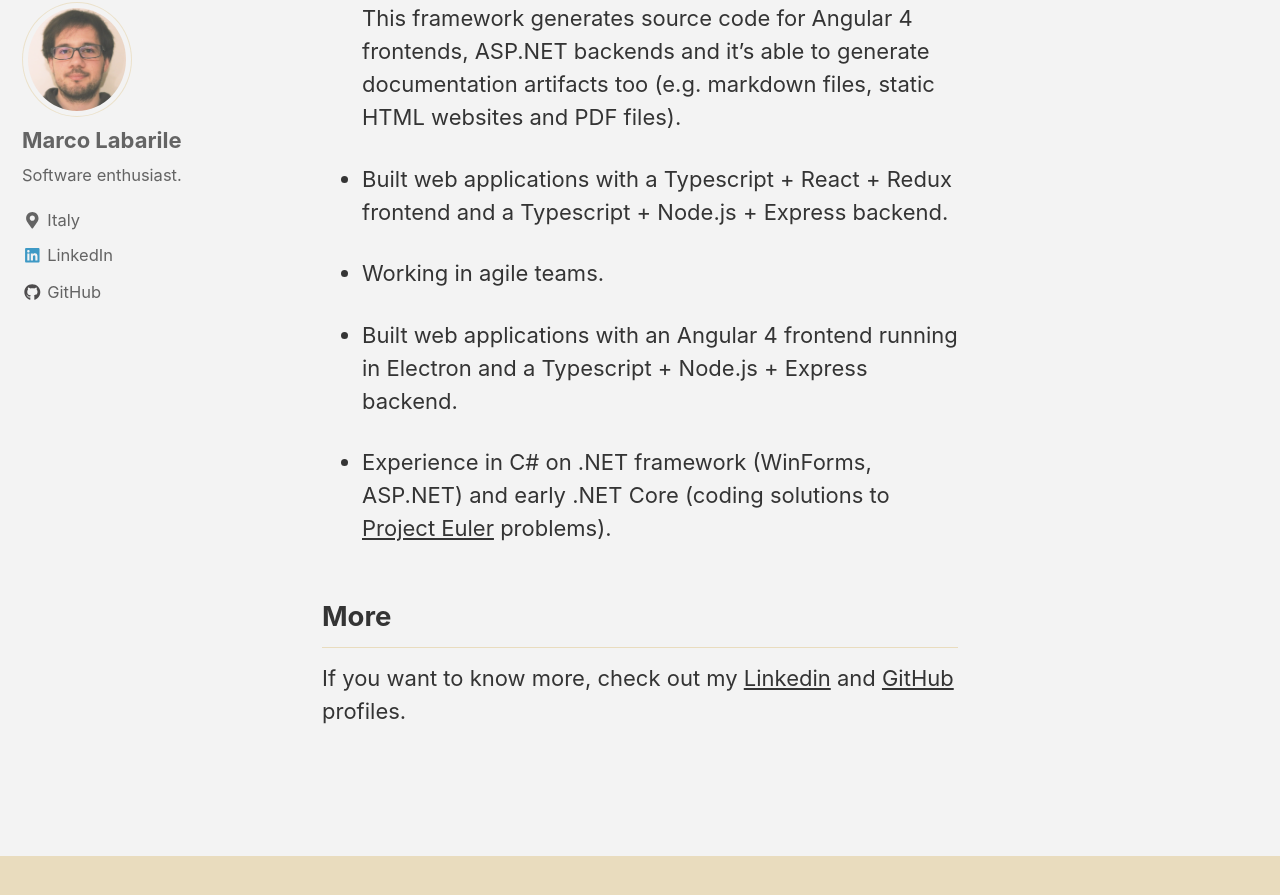
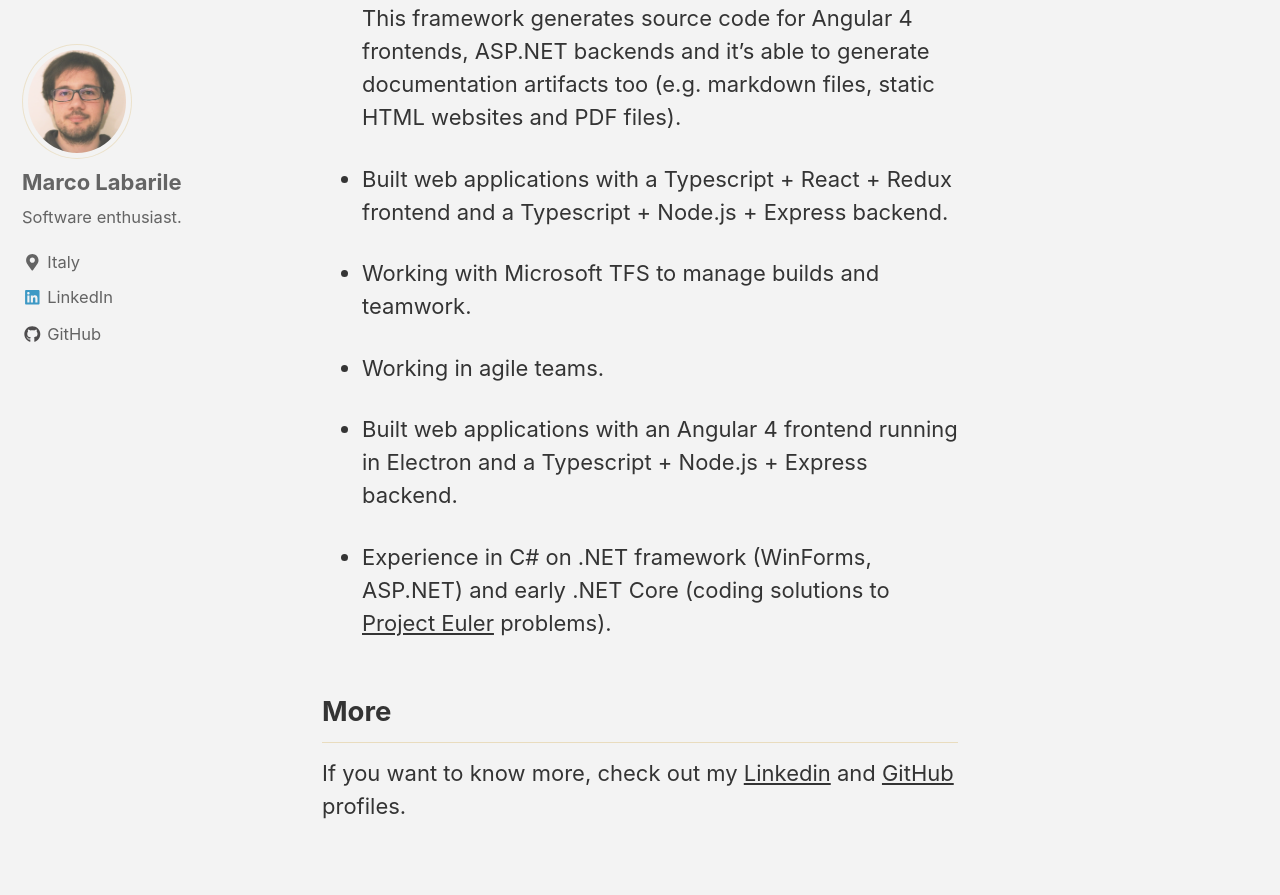
Before and after one commit to labarilem/labarilem.github.io, a Jekyll site: the page built from _pages/about.md, in a window 1280 px wide and 900 px high, scrolled down 1477 px. Shown: the top 895 px of the window. Built offline with Jekyll 4.4.1, drawn with Linux system fonts in a browser that asks for light colours; nearby versions of some CDN libraries; emoji names are drawn with the system emoji font.

Commit message:
added TFS

```diff
--- a/_pages/about.md
+++ b/_pages/about.md
@@ -31,6 +31,8 @@
 
 - Built web applications with a Typescript + React + Redux frontend and a Typescript + Node.js + Express backend.
 
+- Working with Microsoft TFS to manage builds and teamwork.
+
 - Working in agile teams.
 
 - Built web applications with an Angular 4 frontend running in Electron and a Typescript + Node.js + Express backend.
```
